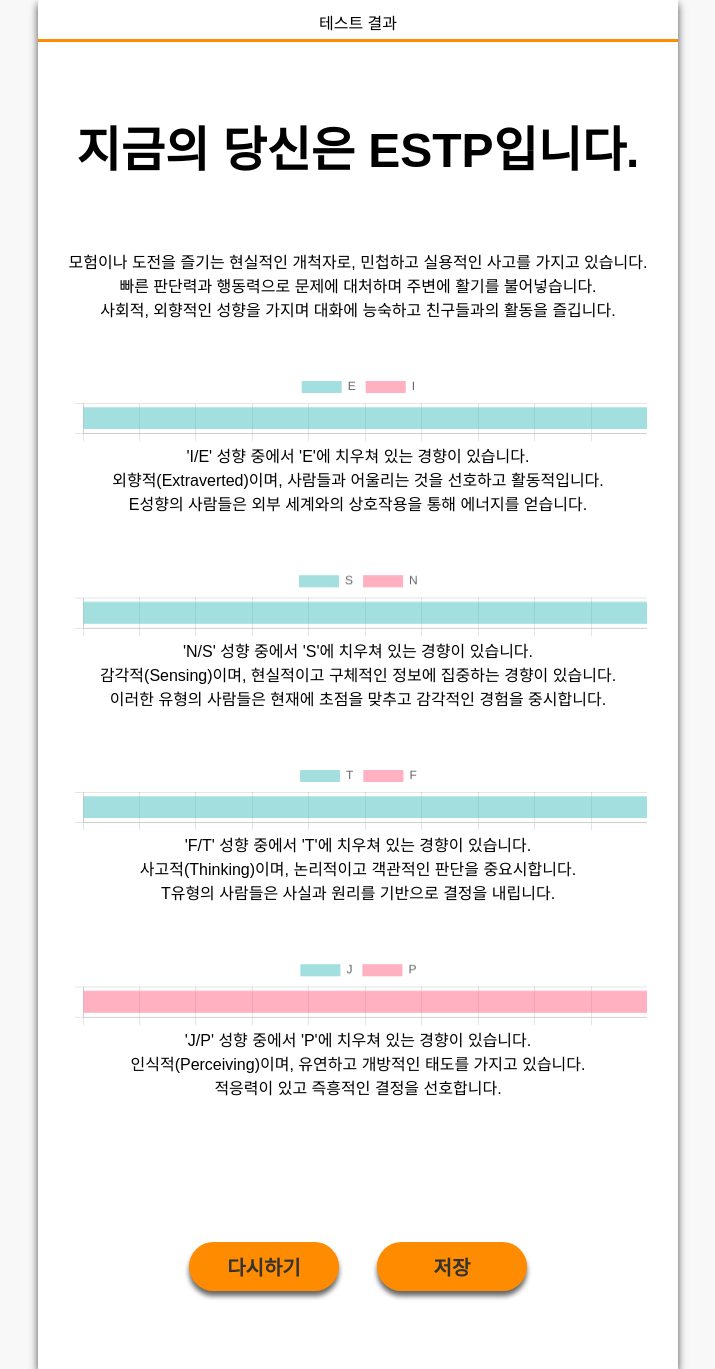
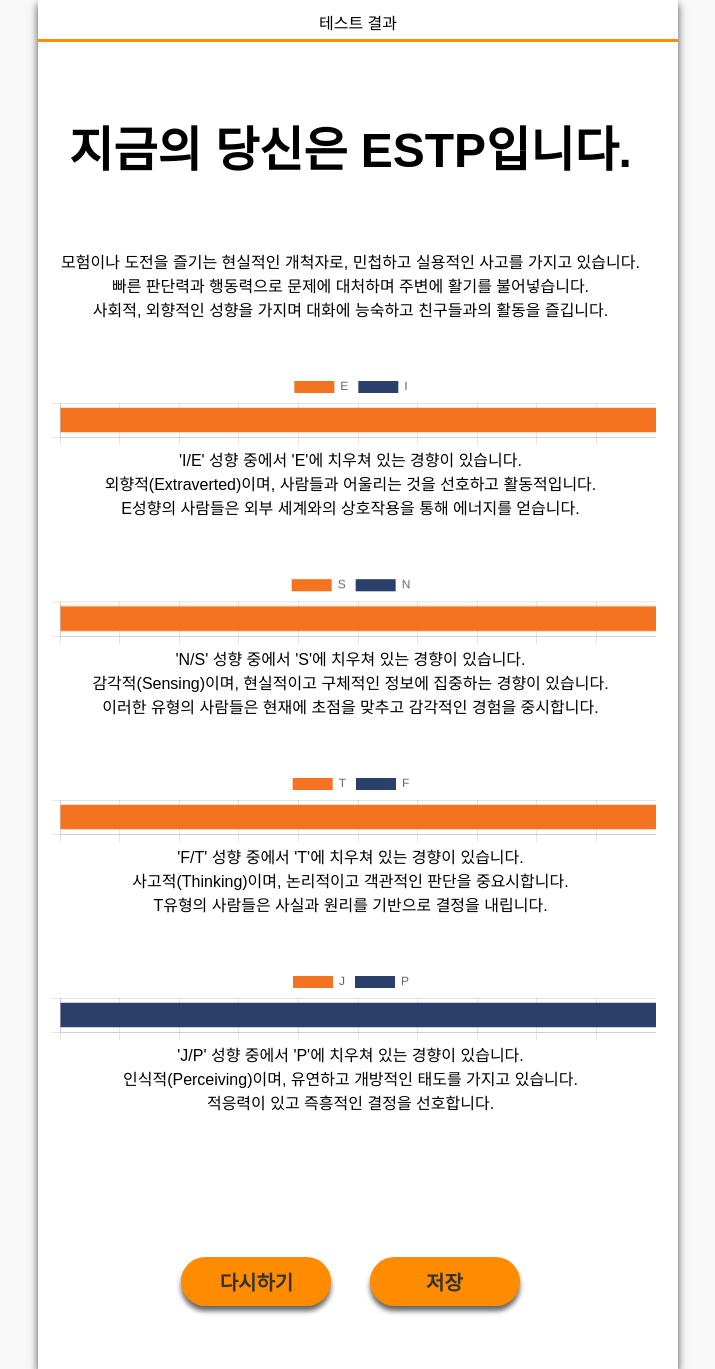
Before and after one commit to hansj204/CHATBOT, a Django app: page /result in a window 1280 px wide. Shown: the whole page, without its empty margins (282-997 px from the left). Run offline with Django 4.2, Linux system fonts and the light colour scheme; some libraries are stand-ins or nearby versions; some web fonts are replaced.

Commit message:
modify error

```diff
--- a/chatbot/mbti_chatbot/templates/chat.html
+++ b/chatbot/mbti_chatbot/templates/chat.html
@@ -85,7 +85,7 @@
     });
 
     document.getElementById('close-btn').addEventListener('click', event => {
-        const bubbleCount = parseInt(document.getElementById('chatting-list').children.length / 2);
+        const bubbleCount = document.querySelectorAll('.right-bubble').length;
         const minBubble = 5;
 
         if(bubbleCount < minBubble) {
--- a/chatbot/mbti_chatbot/templates/result.html
+++ b/chatbot/mbti_chatbot/templates/result.html
@@ -13,7 +13,7 @@
         <div class="inner">
             <div class="header" style="padding-bottom: 0px">테스트 결과</div>
             <div class="content" style="flex-direction: initial; align-items: initial; overflow: auto; width: 100%;">
-                <div class="result">
+                <div id="result" style="width: calc(100% - 30px); margin-right: 15px">
                     <h1 id="result_type"></h1>
                     <div id="result_desc"></div>
 
@@ -33,10 +33,11 @@
                         <canvas id="jpChart" width="400" height="50"></canvas>
                         <div id="jpChart_desc" class="graph_desc"></div>
                     </div>
-
-                    <div style="margin-bottom: 10px">
-                        <button type="button" id="send-btn" class="rounded-button" onclick="location.href='/'" style="margin-top: 0;">다시하기</button>
-                        <button type="button" id="save-btn" class="rounded-button" onclick="printDiv()" style="margin-top: 0;">저장</button>
+                    <div id="btnArea" style="padding-bottom: 20px;">
+                        <div>
+                            <button type="button" id="send-btn" class="rounded-button" onclick="location.href='/'" style="margin-top: 0;">다시하기</button>
+                            <button type="button" id="save-btn" class="rounded-button" onclick="printDiv()" style="margin-top: 0;">저장</button>
+                        </div>
                     </div>
                 </div>
             </div>
@@ -75,9 +76,17 @@
 
     // 다운로드
     function printDiv() {
-        html2canvas(document.getElementById('result')).then(function(canvas){
+        const element = document.getElementById('result');
+        const orgHeight = element.style.height;
+        element.style.height = element.scrollHeight + 'px';
+
+        document.getElementById('btnArea').style.display = 'none'
+
+        html2canvas(element).then(function(canvas) {
             var myImage = canvas.toDataURL();
             downloadURI(myImage, "MBTI 테스트 결과.png");
+            element.style.height = orgHeight;
+            document.getElementById('btnArea').style.display = 'inline-block';
         });
     }
 
--- a/chatbot/static/js/chart.js
+++ b/chatbot/static/js/chart.js
@@ -9,12 +9,12 @@ const createMbtiConfig = (id, label, data) => {
         {
           label: label1,
           data: [data[label1]],
-          backgroundColor: 'rgba(75, 192, 192, 0.5)'
+          backgroundColor: 'rgba(243, 115, 033)'
         },
         {
           label: label2,
           data: [data[label2]],
-          backgroundColor: 'rgba(255, 99, 132, 0.5)'
+          backgroundColor: 'rgba(043, 063, 107)'
         },
       ]
     },
```
Also changed, not shown: chatbot/db.sqlite3.
